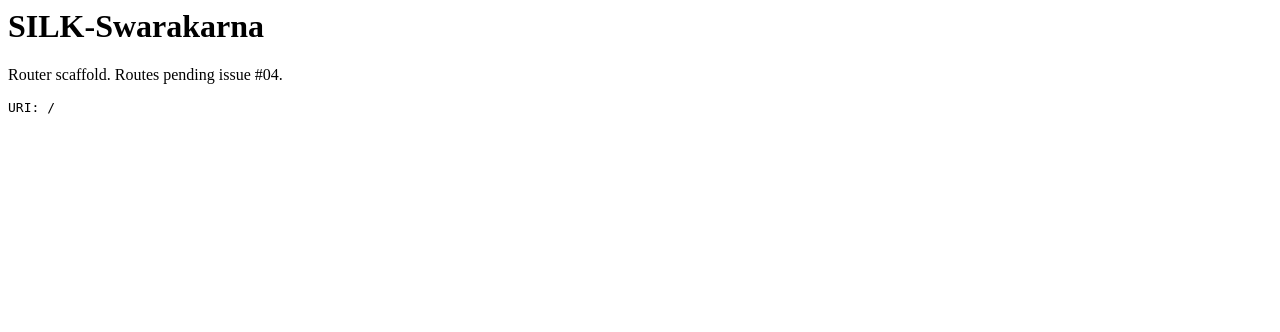
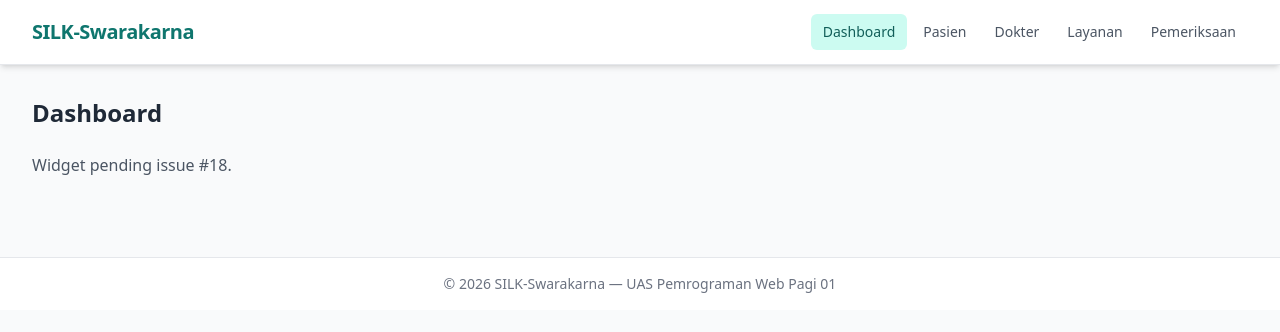
Before and after one commit to TudeOrangBiasa/silk-swarakarna-uas, a PHP site: page / in a window 1280 px wide. Shown: the top 332 px of the page. Run offline with PHP 8.4, Linux system fonts and the light colour scheme; some libraries are stand-ins or nearby versions.

Commit message:
feat: router + front controller (#24)
- public/.htaccess: rewrite non-file requests to index.php?url=
- public/index.php: route table (slash + dot notation), POST handlers,
  layout rendering, 404 fallback
- Supports both Apache (.htaccess) and nginx (DDEV, REQUEST_URI)
- 16 GET routes (dashboard, pasien/dokter/layanan/pemeriksaan list+form+detail)
- 8 POST actions (create + update per entity, updateStatus for pemeriksaan)
- Entity class resolution via Silk\\Entity\\ namespace

```diff
--- a/public/index.php
+++ b/public/index.php
@@ -4,42 +4,125 @@ declare(strict_types=1);
 
 require_once __DIR__ . '/../includes/bootstrap.php';
 
-// Get URI, strip query string
-$uri = parse_url($_SERVER['REQUEST_URI'], PHP_URL_PATH);
+// ---------------------------------------------------------------------------
+// Route table: maps page key to view path (relative to views/)
+// Keys use dot notation (e.g. pasien.create) matching browser URL paths
+// where slashes are normalized to dots for lookup.
+// ---------------------------------------------------------------------------
+$routes = [
+    // GET routes
+    ''                   => 'dashboard',
+    'pasien'             => 'pasien/index',
+    'pasien.create'      => 'pasien/create',
+    'pasien.edit'        => 'pasien/edit',
+    'pasien.delete'      => 'pasien/delete',
+    'dokter'             => 'dokter/index',
+    'dokter.create'      => 'dokter/create',
+    'dokter.edit'        => 'dokter/edit',
+    'dokter.delete'      => 'dokter/delete',
+    'layanan'            => 'layanan/index',
+    'layanan.create'     => 'layanan/create',
+    'layanan.edit'       => 'layanan/edit',
+    'layanan.delete'     => 'layanan/delete',
+    'pemeriksaan'             => 'pemeriksaan/index',
+    'pemeriksaan.create'      => 'pemeriksaan/create',
+    'pemeriksaan.update_status' => 'pemeriksaan/update_status',
+    'pemeriksaan.delete'      => 'pemeriksaan/delete',
+];
 
-/*
- * =====================================================================
- * PLANNED ROUTES (implement in issue #04)
- * =====================================================================
- *
- * GET  /                          -> views/dashboard.php
- * GET  /pasien                    -> views/pasien/index.php
- * GET  /pasien/create             -> views/pasien/create.php
- * POST /pasien/store              -> Pasien::create()
- * GET  /pasien/edit?id=RM-XXX     -> views/pasien/edit.php
- * POST /pasien/update             -> Pasien::update()
- * GET  /pasien/delete?id=RM-XXX   -> Pasien::delete()
- * GET  /dokter                    -> views/dokter/index.php
- * GET  /dokter/create             -> views/dokter/create.php
- * POST /dokter/store              -> Dokter::create()
- * GET  /dokter/edit?id=N          -> views/dokter/edit.php
- * POST /dokter/update             -> Dokter::update()
- * GET  /dokter/delete?id=N        -> Dokter::delete()
- * GET  /layanan                   -> views/layanan/index.php
- * GET  /layanan/create            -> views/layanan/create.php
- * POST /layanan/store             -> Layanan::create()
- * GET  /layanan/edit?id=N         -> views/layanan/edit.php
- * POST /layanan/update            -> Layanan::update()
- * GET  /layanan/delete?id=N       -> Layanan::delete()
- * GET  /pemeriksaan               -> views/pemeriksaan/index.php
- * GET  /pemeriksaan/create        -> views/pemeriksaan/create.php
- * POST /pemeriksaan/store         -> Pemeriksaan::create()
- * GET  /pemeriksaan/update_status -> views/pemeriksaan/update_status.php
- * POST /pemeriksaan/update_status -> Pemeriksaan::updateStatus()
- * GET  /pemeriksaan/delete        -> Pemeriksaan::delete()
- *
- * =====================================================================
- */
+// POST handlers: executed before render when method === POST
+$postActions = [
+    'pasien'                => ['class' => 'Pasien',       'method' => 'create'],
+    'pasien.update'         => ['class' => 'Pasien',       'method' => 'update'],
+    'dokter'                => ['class' => 'Dokter',       'method' => 'create'],
+    'dokter.update'         => ['class' => 'Dokter',       'method' => 'update'],
+    'layanan'               => ['class' => 'Layanan',      'method' => 'create'],
+    'layanan.update'        => ['class' => 'Layanan',      'method' => 'update'],
+    'pemeriksaan'           => ['class' => 'Pemeriksaan',  'method' => 'create'],
+    'pemeriksaan.update_status' => ['class' => 'Pemeriksaan',  'method' => 'updateStatus'],
+];
 
-// Scaffold placeholder — routes will be wired in issue #04
-echo "<h1>SILK-Swarakarna</h1><p>Router scaffold. Routes pending issue #04.</p><pre>URI: $uri</pre>";
+// ---------------------------------------------------------------------------
+// Parse URL
+// ---------------------------------------------------------------------------
+// Supports two modes:
+//   - Apache: .htaccess rewrites /foo to index.php?url=foo
+//   - nginx (DDEV): no .htaccess, parse from REQUEST_URI directly
+$url = $_GET['url'] ?? '';
+if ($url === '') {
+    // nginx fallback: extract path from REQUEST_URI
+    $path = parse_url($_SERVER['REQUEST_URI'], PHP_URL_PATH);
+    $url  = ltrim($path, '/');
+}
+
+// Normalize: browser paths use slashes (/pasien/create) but route keys
+// use dot notation (pasien.create). Convert slashes to dots for lookup.
+$routeKey = str_replace('/', '.', $url);
+$method   = $_SERVER['REQUEST_METHOD'];
+
+// ---------------------------------------------------------------------------
+// POST handler
+// ---------------------------------------------------------------------------
+if ($method === 'POST' && isset($postActions[$routeKey])) {
+    $action = $postActions[$routeKey];
+    $class  = '\\Silk\\Entity\\' . $action['class'];
+
+    if (class_exists($class)) {
+        try {
+            $instance = new $class();
+            $result   = $instance->{$action['method']}();
+            // Success: redirect to the entity list page
+            $entity = explode('.', $routeKey)[0];
+            $_SESSION['flash_success'] = ucfirst($entity) . ' berhasil disimpan.';
+            header('Location: /' . ($entity ?: ''));
+            exit;
+        } catch (\Throwable $e) {
+            $_SESSION['flash_error'] = $e->getMessage();
+            $referer = $_SERVER['HTTP_REFERER'] ?? '/';
+            header('Location: ' . $referer);
+            exit;
+        }
+    } else {
+        $_SESSION['flash_error'] = 'Class ' . $action['class'] . ' not yet implemented.';
+        $referer = $_SERVER['HTTP_REFERER'] ?? '/';
+        header('Location: ' . $referer);
+        exit;
+    }
+}
+
+// ---------------------------------------------------------------------------
+// GET route resolution
+// ---------------------------------------------------------------------------
+$viewPath = $routes[$routeKey] ?? null;
+
+if ($viewPath === null) {
+    http_response_code(404);
+    $page       = $url; // original URL for display in 404 view
+    $page_title = '404 - Halaman Tidak Ditemukan';
+    $viewFile   = __DIR__ . '/../views/errors/404.php';
+} else {
+    $viewFile = __DIR__ . '/../views/' . $viewPath . '.php';
+    if (!file_exists($viewFile)) {
+        $page_title = ucfirst(str_replace('/', ' - ', $viewPath)) . ' - SILK-Swarakarna';
+        $viewFile   = __DIR__ . '/../views/_placeholder.php';
+    }
+}
+
+// ---------------------------------------------------------------------------
+// Default page title (if not already set by route resolution above)
+// ---------------------------------------------------------------------------
+if (!isset($page_title)) {
+    if ($url === '') {
+        $page_title = 'Dashboard - SILK-Swarakarna';
+    } else {
+        $display    = str_replace(['.', '_'], ' ', $routeKey);
+        $page_title = ucfirst($display) . ' - SILK-Swarakarna';
+    }
+}
+
+// ---------------------------------------------------------------------------
+// Render layout + view
+// ---------------------------------------------------------------------------
+require_once __DIR__ . '/../views/layout/header.php';
+require $viewFile;
+require_once __DIR__ . '/../views/layout/footer.php';
```
Also changed, not shown: public/.htaccess.
